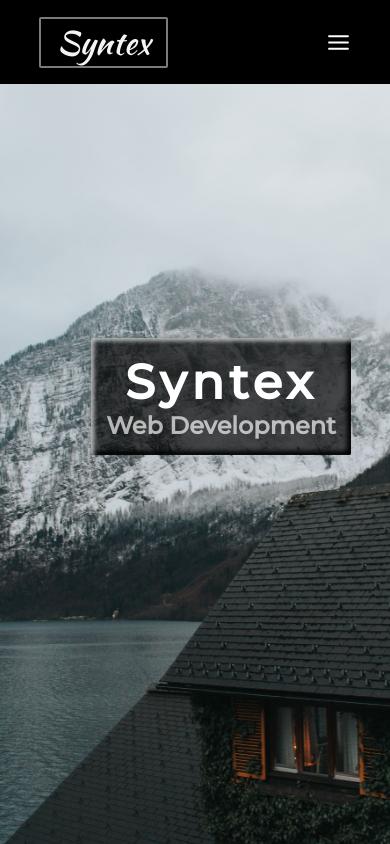
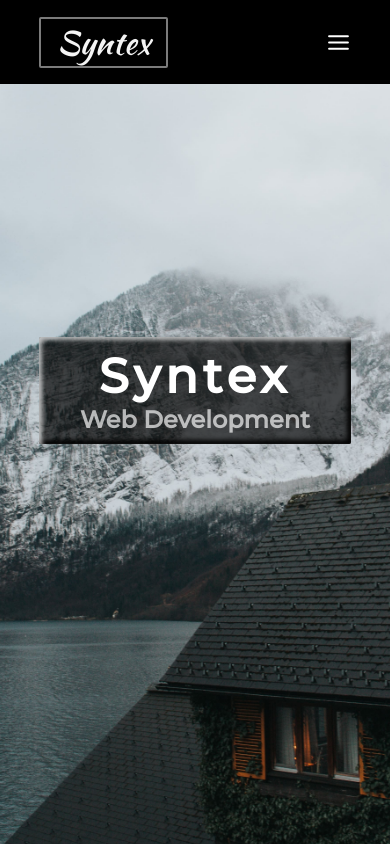
Before and after one commit to ShakexSempe/react-landing-page, a React (Create React App) app: page / in a window 390 px wide. Shown: the top 844 px of the page. Built offline with nearby package versions, Linux system fonts and the light colour scheme.

Commit message:
test: stickt hero_title

```diff
--- a/src/components/Footer.css
+++ b/src/components/Footer.css
@@ -1,7 +1,7 @@
 .footer {
     background-color: #000;
     color: #fff;
-    height: 100vh;
+    min-height: 100vh;
     width: 100%;
     bottom: 0;
     text-align: center;
@@ -13,7 +13,7 @@
 }
 .footer--zoom {
     opacity: 1;
-    min-height: 100vh;
+    /* min-height: 100vh; */
 }
 .footer_logo {
     color: skyblue;
--- a/src/components/Hero.css
+++ b/src/components/Hero.css
@@ -3,8 +3,12 @@
     width: 100%;
     height: 100vh;
     margin-bottom: 10vh;
+    background-image: url(/src/assets/hero-min.jpg);
+    background-size: cover;
+    background-position: center;
 }
 .hero_image {
+    display: none;
     width: 100%;
     height: 100%;
     object-fit: cover;
@@ -33,10 +37,13 @@
 @media screen and (max-width: 768px) {
     .hero_title {
         text-align: center;
-        top: 30vh;
         font-size: 3rem;
         letter-spacing: .1em;
         background-color: #000a;
+        position: sticky;
+        top: 40vh;
+        margin: 0 10vw;
+        padding: .2em 0;
     }
     .hero_title span {
         font-size: 1.5rem;
```
